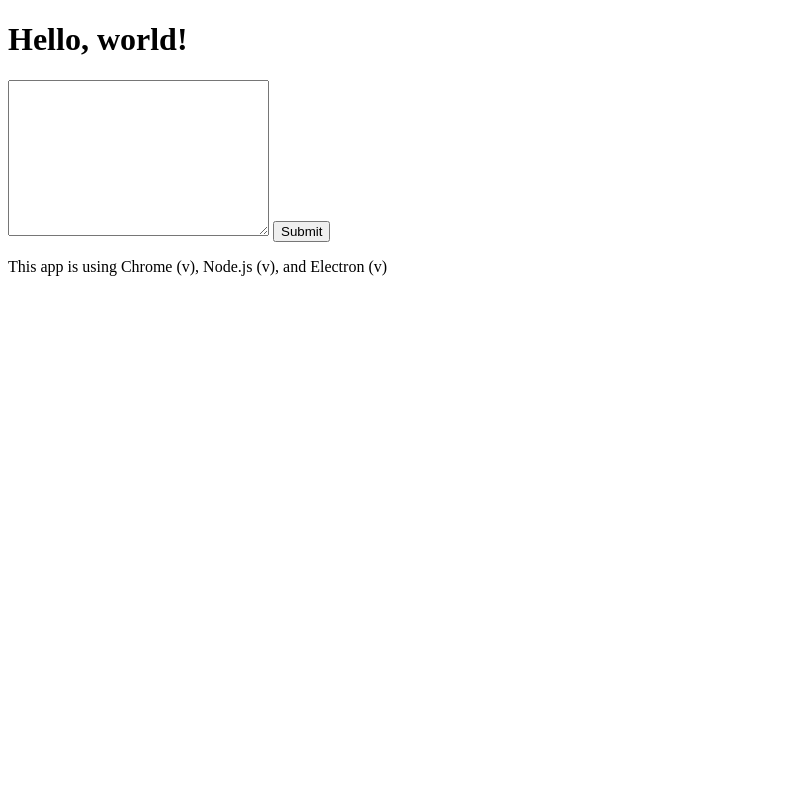
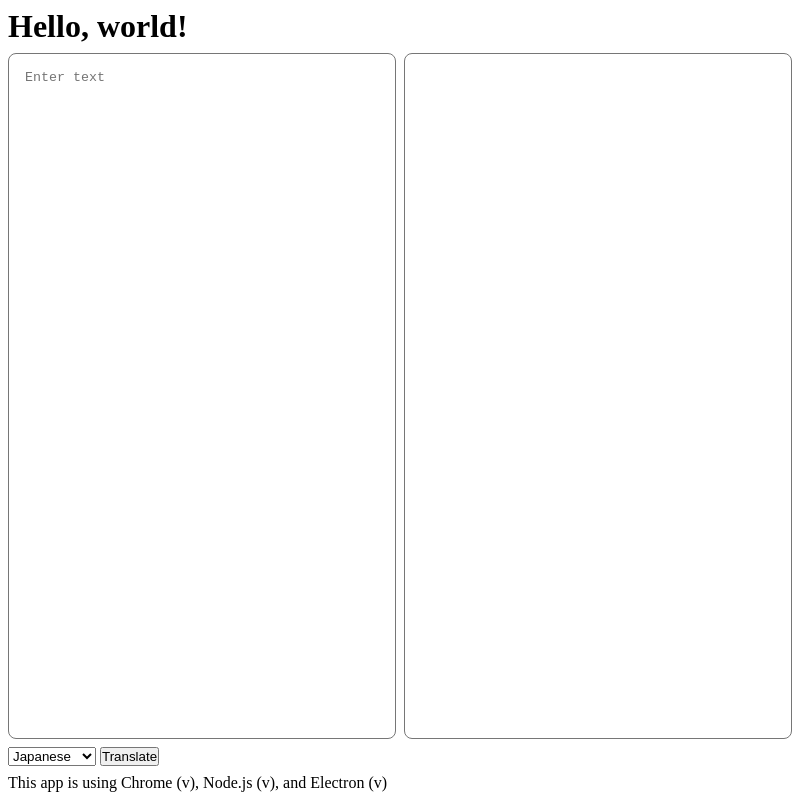
Before and after one commit to d4c2b0/gpt-translate, an Electron app: page index.html in a window 800 px wide. Drawn offline with Linux system fonts and the light colour scheme; no server answers.

Commit message:
Add language selection and style

```diff
--- a/index.html
+++ b/index.html
@@ -5,15 +5,33 @@
     <meta http-equiv="Content-Security-Policy" content="default-src 'self'" />
     <meta name="viewport" content="width=device-width, initial-scale=1.0" />
     <title>マイアプリ</title>
+    <link rel="stylesheet" href="./style/style.css">
   </head>
   <body>
-    <h1>Hello, world!</h1>
-    <form id="translate-form">
-      <textarea name="translate-input" id="translate-input" cols="30" rows="10"></textarea>
-      <button type="submit">Submit</button>
-    </form>
-    <div><p id="translate-output"></p></textarea></div>
-    <p id="info"></p>
+    <header>
+      <h1>Hello, world!</h1>
+    </header>
+    <main class="translator">
+      <form id="translate-form">
+        <div class="translate-textarea">
+          <textarea name="translate-input" id="translate-input" placeholder="Enter text"></textarea>
+          <textarea name="translate-output" id="translate-output" readonly></textarea>
+        </div>
+        <div class="translate-control">
+          <select name="translate-language" id="translate-language">
+            <option value="Japanese">Japanese</option>
+            <option value="English">English</option>
+            <option value="German">German</option>
+            <option value="Korean">Korean</option>
+            <option value="Indonesian">Indonesian</option>
+          </select>
+          <button type="submit">Translate</button>
+        </div>
+      </form>
+    </main>
+    <footer>
+      <p id="info">Placeholder text!</p>
+    </footer>
     <script src="renderer.js"></script>
   </body>
 </html>
--- a/renderer.js
+++ b/renderer.js
@@ -6,6 +6,7 @@ const information = document.getElementById('info')
 information.innerText = `This app is using Chrome (v${versions.chrome()}), Node.js (v${versions.node()}), and Electron (v${versions.electron()})`
 
 const translateForm = document.getElementById('translate-form')
+const translateLanguage = document.getElementById('translate-language')
 const translateInput = document.getElementById('translate-input')
 const translateOutput = document.getElementById('translate-output')
 
@@ -14,8 +15,9 @@ translateForm.addEventListener("submit", async (event) => {
 
     const userInput = translateInput.value.trim();
     if (!userInput) return;
+    const language = translateLanguage.value;
 
-    const response = await window.electron.translateText(userInput, "Japanese");
+    const response = await window.electron.translateText(userInput, `${language}`);
 
     console.log(response);
 
--- /dev/null
+++ b/style/style.css
@@ -0,0 +1,46 @@
+* {
+    margin: 0;
+    padding: 0;
+    box-sizing: border-box;
+}
+
+body {
+    display: flex;
+    flex-direction: column;
+    gap: 8px;
+    height: 100vh;
+    padding: 8px;
+}
+
+main {
+    display: flex;
+    flex-direction: column;
+    flex-grow: 1;
+}
+
+#translate-form {
+    display: flex;
+    flex-direction: column;
+    flex-grow: 1;
+    gap: 8px;
+}
+
+.translate-textarea {
+    display: flex;
+    flex-grow: 1;
+    gap: 8px;
+}
+
+.translate-textarea textarea {
+    flex-grow: 1;
+    width: 100%;
+    padding: 16px;
+    border-radius: 8px;
+    resize: none;
+}
+
+@media screen and (max-width: 768px) {
+    .translate-textarea {
+        flex-direction: column;
+    }
+}
```
